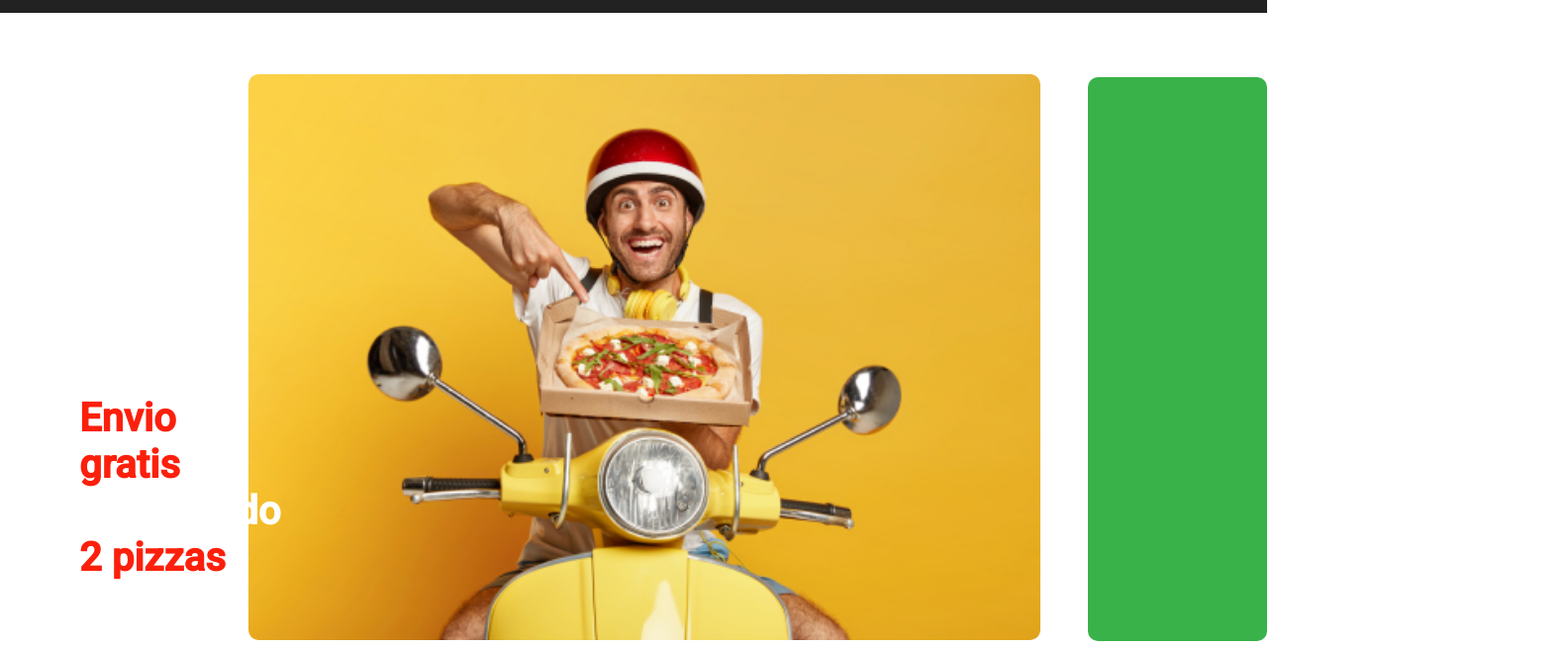
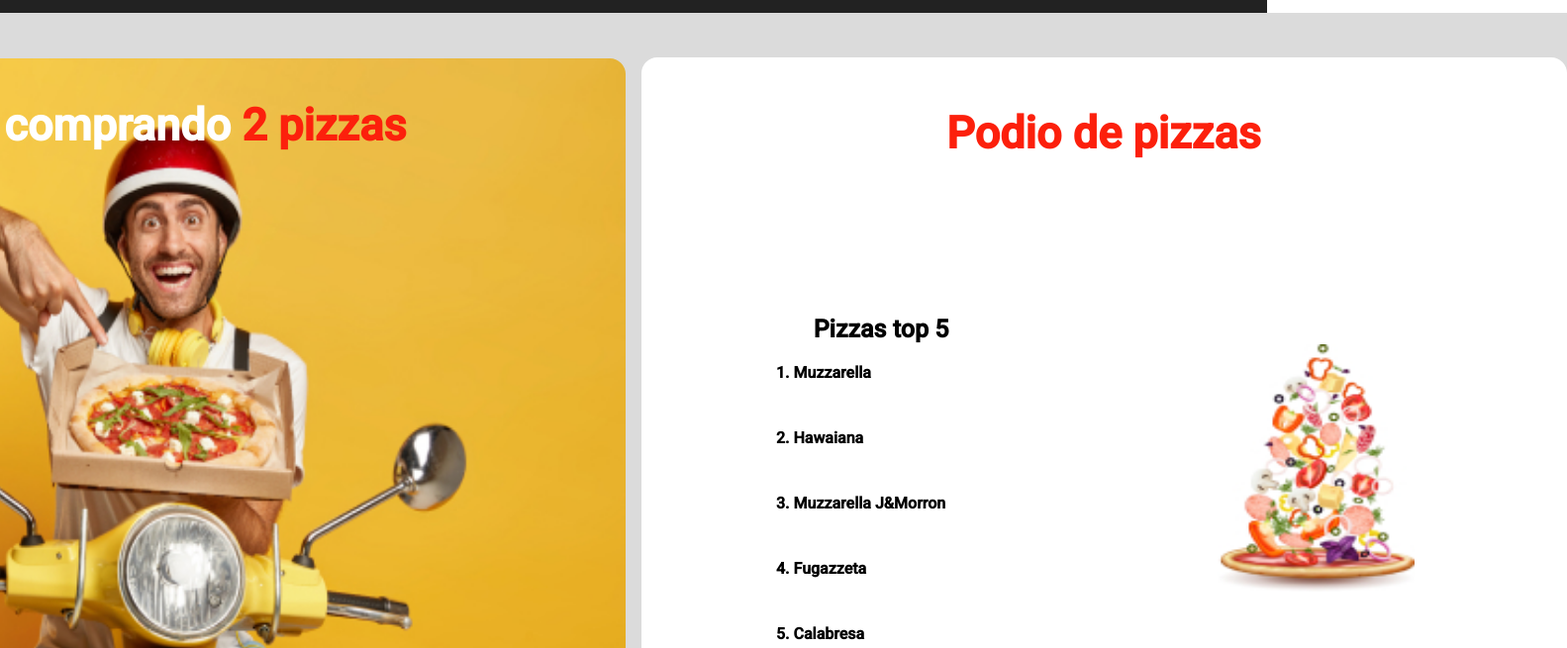
Before and after one commit to gonzaloMartos/act.clase8.flexbox, a plain HTML site: page index.html in a window 1280 px wide. Shown: the part 101-756 px from the top of the page at 99% size, 1583 px wide, since content can reach past the window. Drawn offline with Linux system fonts and the light colour scheme.

Commit message:
act flex box

```diff
--- a/css/styles.css
+++ b/css/styles.css
@@ -54,38 +54,99 @@ a{
     color: white;
 }
 
-
-
-.medio{
+main{
     display: flex;
     justify-content: center;
     align-items: center;
-    height: 700px;
 }
 
-.promocion{
-    justify-content: flex-start;
-    padding: 3em;
+.caja-1{
+    width: 1000px;
+    height: 800px;
+    background-color: rgb(219, 219, 219);
 }
 
-.promocion img{
-    width: 800px;
-    border-radius: 10px;
+.caja-1 img{
+    width: 950px;
+    height: 750px;
+    padding: 1em;
+    border-radius: 2em;
 }
 
-.delivery{
-    font-size: 40px;
-    position: relative;
-    top: 130px;
-    left: 80px;
+h2{
+    font-size: 45px;
 }
 
-.caja{
-    justify-content: flex-end;
-    border-radius: 10px;
-    width: 2000px;
-    height: 570px;
-    background-color: #39b24a;
+.texto{
+    width: 655px;
+    height: 30px;
+    position: relative;
+    left: 60px;
+    top: 87px;
+}
+
+.caja-2{
+    width: 1000px;
+    height: 800px;
+    background-color: rgb(219, 219, 219);
+}
+
+.caja-2-bis{
+    width: 935px;
+    height: 720px;
+    position: relative;
+    top: 45px;
+    border-radius: 1em;
+    background-color: white;
+}
+
+.texto-2{
+    width: 320px;
+    height: 30px;
+    position: relative;
+    left: 33%;
+    top: 7%;
+
+}
+
+.items{
+    display: flex;
+    justify-content: center;
+    align-items: center;
+    width: 100%;
+    height: 100%;
+}
+
+.lista-2{
+    width: 177px;
+    height: 300px;
+}
+
+h3{
+    font-family: 'Roboto', sans-serif;
+    font-size: 25px;
+    text-align: center;
+    padding: 0.8em;
+}
+
+.lista-2 li{
+    list-style-type: decimal;
+    font-family: 'Roboto', sans-serif;
+    font-weight: bold;
+
+}
+
+.imagen{
+    width: 450px;
+    height: 500px;
+}
+
+.imagen img{
+    position: relative;
+    left: 250px;
+    top: 150px;
+   width: 200px;
+   height: 250px;
 }
 
 
--- a/index.html
+++ b/index.html
@@ -26,17 +26,36 @@
     </header>
 
     <main>
-        <div class="medio">
-            <h2 class="delivery">
-                <span class="fr">Envio gratis</span><sapan class="y"> comprando</sapan><sapn class="fr"> 2 pizzas</sapn>
-            </h2>
-            <div class="promocion">
-                <img src="./img/delivery.jpg" class="motofoto" alt="delivery">
+           <div class="caja-1">
+            <div class="texto">
+                <h2>
+                    <sapan class="fr">Envio gratis</sapan><sapn class="y"> comprando</sapn><span class="fr"> 2 pizzas</span>
+                </h2>
             </div>
+            <img src="./img/delivery.jpg" alt="delivery">
+           </div>
+           <div class="caja-2">
+            <div class="caja-2-bis">
+                <div class="texto-2">
+                    <h2 class="fr">Podio de pizzas</h2>
+                </div>
+                <div class="items">
+                    <div class="lista-2">
+                        <h3>Pizzas top 5</h3>
+                        <ul>
+                            <li class="lista-3">Muzzarella</li>
+                            <li class="lista-3">Hawaiana</li>
+                            <li class="lista-3">Muzzarella J&Morron</li>
+                            <li class="lista-3">Fugazzeta</li>
+                            <li class="lista-3">Calabresa</li>
+                        </ul>
+                    </div>
+                    <div class="imagen">
+                        <img src="./img/PizzaFalling.jpg" alt="falling">
+                    </div>
 
-            <div class="caja"></div>
-        </div>
-
+            </div>
+           </div>
     </main>
 
     <footer>
```
